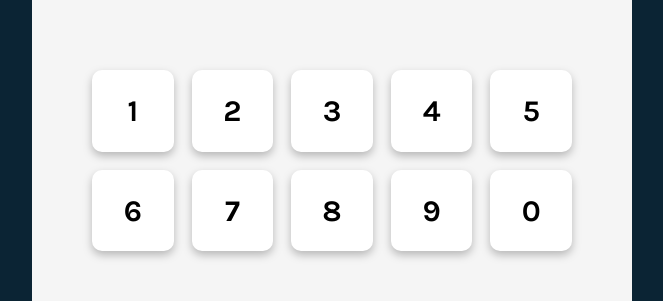
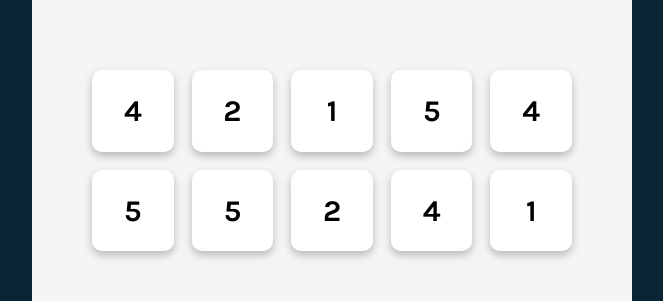
Before and after one commit to crisxchan/tenzies, a React (Create React App) app: page / in a window 1280 px wide. Shown: the part 254-555 px from the top of the page, without its empty margins (308-971 px from the left). Built offline with nearby package versions, Linux system fonts and the light colour scheme.

Commit message:
Complete mvp for tenzies game

```diff
--- a/package.json
+++ b/package.json
@@ -6,6 +6,7 @@
     "@testing-library/jest-dom": "^5.16.5",
     "@testing-library/react": "^13.3.0",
     "@testing-library/user-event": "^13.5.0",
+    "nanoid": "^4.0.0",
     "react": "^18.2.0",
     "react-dom": "^18.2.0",
     "react-scripts": "5.0.1",
--- a/src/App.js
+++ b/src/App.js
@@ -1,7 +1,63 @@
+import { useState, useEffect } from 'react';
+import { nanoid } from 'nanoid';
 import Die from './components/Die';
 import './styles/App.css';
 
 function App() {
+  const [dice, setDice] = useState(allNewDice())
+  const [tenzies, setTenzies] = useState(false)
+
+  useEffect(() => {
+    const allDieHeld = dice.every(die => die.isHeld)
+    const allDieSameValue = dice.every(die => dice[0].value === die.value)
+
+    if (allDieHeld && allDieSameValue) {
+      setTenzies(true)
+      console.log("won")
+    }
+  }, [dice])
+
+  const diceElements = dice.map(die => (
+    <Die
+      key={die.id}
+      value={die.value}
+      isHeld={die.isHeld}
+      holdDice={() => holdDice(die.id)}
+    />
+  ))
+
+  function generateNewDie() {
+    return {
+      id: nanoid(),
+      value: Math.round(Math.random() * 6),
+      isHeld: false
+    }
+  }
+
+  function allNewDice() {
+    const newDice = []
+    for(let i = 0; i < 10; i++) {
+      newDice.push(generateNewDie())
+    }
+    return newDice
+  }
+
+  function rollDice() {
+    setDice(oldDice => oldDice.map(die => {
+      return die.isHeld ? die : generateNewDie()
+    }))
+  }
+
+  function holdDice(id) {
+    setDice(oldDice => oldDice.map(die => {
+      return die.id === id ? {
+        ...die,
+        isHeld: !die.isHeld
+      }
+      : die
+    }))
+  }
+
   return (
     <div className="App">
       <div className="tenzies-wrapper">
@@ -14,18 +70,9 @@ function App() {
         </div>
 
         <div className="die-wrapper">
-          <Die value={1} />
-          <Die value={2} />
-          <Die value={3} />
-          <Die value={4} />
-          <Die value={5} />
-          <Die value={6} />
-          <Die value={7} />
-          <Die value={8} />
-          <Die value={9} />
-          <Die value={0} />
+          { diceElements }
         </div>
-        <button className="btn-roll">Roll</button>
+        <button onClick={ rollDice } className="btn-roll">Roll</button>
       </div>
     </div>
   );
--- a/src/components/Die.jsx
+++ b/src/components/Die.jsx
@@ -1,8 +1,12 @@
 import '../styles/die.css'
 
 export default function Die(props) {
+    const styles = {
+        backgroundColor: props.isHeld ? "#59E391" : "white"
+    }
+
     return (
-        <div className="die">
+        <div className="die" style={styles} onClick={props.holdDice}>
             <h2>{props.value}</h2>
         </div>
     )
--- a/src/styles/die.css
+++ b/src/styles/die.css
@@ -3,11 +3,11 @@
     width: 100%;
     aspect-ratio: 1/1;
     border-radius: 10px;
-    background-color: white;
     font-size: 20px;
     font-weight: 700;
     display: flex;
     align-items: center;
     justify-content: center;
     filter: drop-shadow(0px 4px 4px rgba(0, 0, 0, 0.25));
+    transition: 200ms ease-in-out;
 }
```
Also changed, not shown: 1 other file (tests, documents, lock files or other folders).
